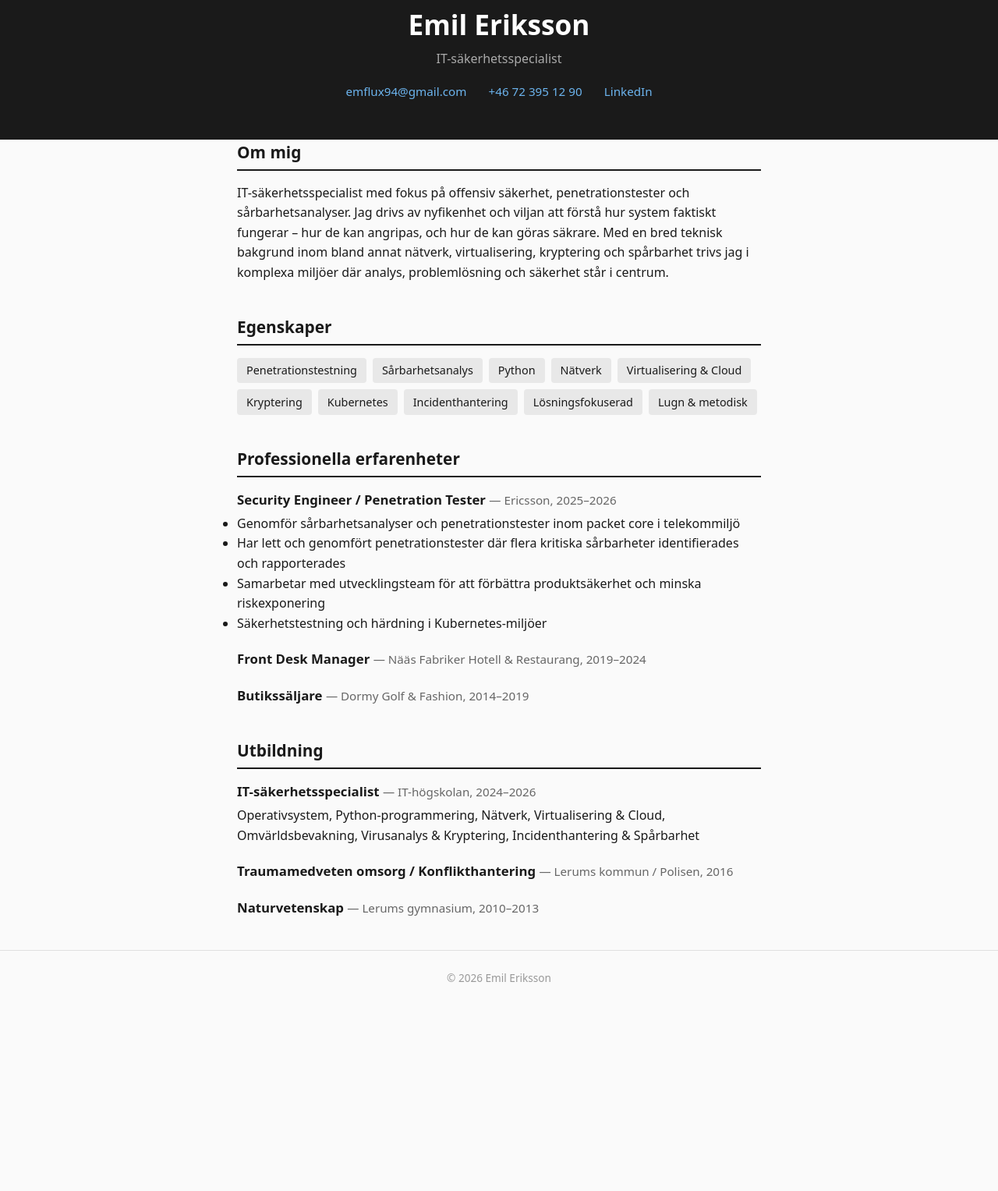
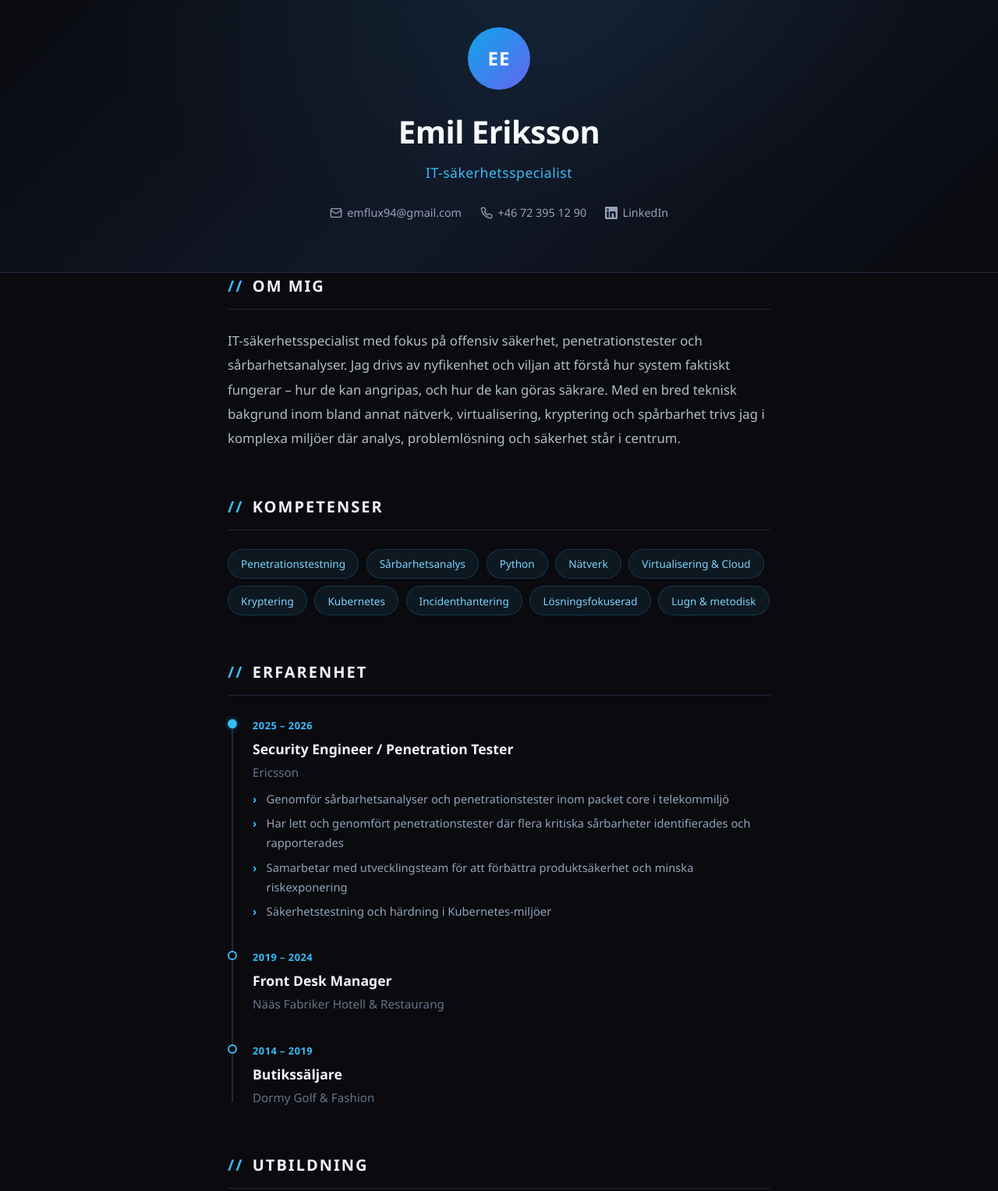
Before and after one commit to Emflux94/cv-website, a plain HTML site: page index.html in a window 1280 px wide. Shown: the part 45-1572 px from the top of the page at 78% size. Before the commit the page ends 1334 px from the top, so only its background shows below. Drawn offline with Linux system fonts and the light colour scheme.

Commit message:
Redesign: dark theme with timeline layout and animations

```diff
--- a/index.html
+++ b/index.html
@@ -9,19 +9,31 @@
 <body>
   <header>
     <div class="container">
+      <div class="header-content">
+        <div class="avatar">EE</div>
         <h1>Emil Eriksson</h1>
         <p class="tagline">IT-säkerhetsspecialist</p>
         <nav>
-        <a href="mailto:emflux94@gmail.com">emflux94@gmail.com</a>
-        <a href="tel:+46723951290">+46 72 395 12 90</a>
-        <a href="https://www.linkedin.com/in/emil-eriksson-41b192139/" target="_blank" rel="noopener">LinkedIn</a>
+          <a href="mailto:emflux94@gmail.com">
+            <svg width="16" height="16" viewBox="0 0 24 24" fill="none" stroke="currentColor" stroke-width="2"><rect x="2" y="4" width="20" height="16" rx="2"/><path d="m22 7-8.97 5.7a1.94 1.94 0 0 1-2.06 0L2 7"/></svg>
+            emflux94@gmail.com
+          </a>
+          <a href="tel:+46723951290">
+            <svg width="16" height="16" viewBox="0 0 24 24" fill="none" stroke="currentColor" stroke-width="2"><path d="M22 16.92v3a2 2 0 0 1-2.18 2 19.79 19.79 0 0 1-8.63-3.07 19.5 19.5 0 0 1-6-6 19.79 19.79 0 0 1-3.07-8.67A2 2 0 0 1 4.11 2h3a2 2 0 0 1 2 1.72c.127.96.361 1.903.7 2.81a2 2 0 0 1-.45 2.11L8.09 9.91a16 16 0 0 0 6 6l1.27-1.27a2 2 0 0 1 2.11-.45c.907.339 1.85.573 2.81.7A2 2 0 0 1 22 16.92z"/></svg>
+            +46 72 395 12 90
+          </a>
+          <a href="https://www.linkedin.com/in/emil-eriksson-41b192139/" target="_blank" rel="noopener">
+            <svg width="16" height="16" viewBox="0 0 24 24" fill="currentColor"><path d="M20.447 20.452h-3.554v-5.569c0-1.328-.027-3.037-1.852-3.037-1.853 0-2.136 1.445-2.136 2.939v5.667H9.351V9h3.414v1.561h.046c.477-.9 1.637-1.85 3.37-1.85 3.601 0 4.267 2.37 4.267 5.455v6.286zM5.337 7.433a2.062 2.062 0 0 1-2.063-2.065 2.064 2.064 0 1 1 2.063 2.065zm1.782 13.019H3.555V9h3.564v11.452zM22.225 0H1.771C.792 0 0 .774 0 1.729v20.542C0 23.227.792 24 1.771 24h20.451C23.2 24 24 23.227 24 22.271V1.729C24 .774 23.2 0 22.222 0h.003z"/></svg>
+            LinkedIn
+          </a>
         </nav>
+      </div>
     </div>
   </header>
 
   <main class="container">
-    <section id="about">
-      <h2>Om mig</h2>
+    <section id="about" class="fade-in">
+      <h2><span class="accent">//</span> Om mig</h2>
       <p>
         IT-säkerhetsspecialist med fokus på offensiv säkerhet, penetrationstester och sårbarhetsanalyser.
         Jag drivs av nyfikenhet och viljan att förstå hur system faktiskt fungerar – hur de kan angripas,
@@ -30,8 +42,8 @@
       </p>
     </section>
 
-    <section id="skills">
-      <h2>Egenskaper</h2>
+    <section id="skills" class="fade-in">
+      <h2><span class="accent">//</span> Kompetenser</h2>
       <ul class="skills-list">
         <li>Penetrationstestning</li>
         <li>Sårbarhetsanalys</li>
@@ -46,37 +58,71 @@
       </ul>
     </section>
 
-    <section id="experience">
-      <h2>Professionella erfarenheter</h2>
-      <article>
-        <h3>Security Engineer / Penetration Tester <span class="meta">— Ericsson, 2025–2026</span></h3>
+    <section id="experience" class="fade-in">
+      <h2><span class="accent">//</span> Erfarenhet</h2>
+      <div class="timeline">
+        <article class="timeline-item">
+          <div class="timeline-marker"></div>
+          <div class="timeline-content">
+            <span class="date">2025 – 2026</span>
+            <h3>Security Engineer / Penetration Tester</h3>
+            <span class="company">Ericsson</span>
             <ul>
               <li>Genomför sårbarhetsanalyser och penetrationstester inom packet core i telekommiljö</li>
               <li>Har lett och genomfört penetrationstester där flera kritiska sårbarheter identifierades och rapporterades</li>
               <li>Samarbetar med utvecklingsteam för att förbättra produktsäkerhet och minska riskexponering</li>
               <li>Säkerhetstestning och härdning i Kubernetes-miljöer</li>
             </ul>
+          </div>
         </article>
-      <article>
-        <h3>Front Desk Manager <span class="meta">— Nääs Fabriker Hotell & Restaurang, 2019–2024</span></h3>
+        <article class="timeline-item">
+          <div class="timeline-marker"></div>
+          <div class="timeline-content">
+            <span class="date">2019 – 2024</span>
+            <h3>Front Desk Manager</h3>
+            <span class="company">Nääs Fabriker Hotell & Restaurang</span>
+          </div>
         </article>
-      <article>
-        <h3>Butikssäljare <span class="meta">— Dormy Golf & Fashion, 2014–2019</span></h3>
+        <article class="timeline-item">
+          <div class="timeline-marker"></div>
+          <div class="timeline-content">
+            <span class="date">2014 – 2019</span>
+            <h3>Butikssäljare</h3>
+            <span class="company">Dormy Golf & Fashion</span>
+          </div>
         </article>
+      </div>
     </section>
 
-    <section id="education">
-      <h2>Utbildning</h2>
-      <article>
-        <h3>IT-säkerhetsspecialist <span class="meta">— IT-högskolan, 2024–2026</span></h3>
-        <p>Operativsystem, Python-programmering, Nätverk, Virtualisering & Cloud, Omvärldsbevakning, Virusanalys & Kryptering, Incidenthantering & Spårbarhet</p>
+    <section id="education" class="fade-in">
+      <h2><span class="accent">//</span> Utbildning</h2>
+      <div class="timeline">
+        <article class="timeline-item">
+          <div class="timeline-marker"></div>
+          <div class="timeline-content">
+            <span class="date">2024 – 2026</span>
+            <h3>IT-säkerhetsspecialist</h3>
+            <span class="company">IT-högskolan</span>
+            <p class="courses">Operativsystem · Python-programmering · Nätverk · Virtualisering & Cloud · Omvärldsbevakning · Virusanalys & Kryptering · Incidenthantering & Spårbarhet</p>
+          </div>
         </article>
-      <article>
-        <h3>Traumamedveten omsorg / Konflikthantering <span class="meta">— Lerums kommun / Polisen, 2016</span></h3>
+        <article class="timeline-item">
+          <div class="timeline-marker"></div>
+          <div class="timeline-content">
+            <span class="date">2016</span>
+            <h3>Traumamedveten omsorg / Konflikthantering</h3>
+            <span class="company">Lerums kommun / Polisen</span>
+          </div>
         </article>
-      <article>
-        <h3>Naturvetenskap <span class="meta">— Lerums gymnasium, 2010–2013</span></h3>
+        <article class="timeline-item">
+          <div class="timeline-marker"></div>
+          <div class="timeline-content">
+            <span class="date">2010 – 2013</span>
+            <h3>Naturvetenskap</h3>
+            <span class="company">Lerums gymnasium</span>
+          </div>
         </article>
+      </div>
     </section>
   </main>
 
@@ -85,5 +131,12 @@
       <p>&copy; 2026 Emil Eriksson</p>
     </div>
   </footer>
+
+  <script>
+    const obs = new IntersectionObserver(entries => {
+      entries.forEach(e => { if (e.isIntersecting) { e.target.classList.add('visible'); obs.unobserve(e.target); }});
+    }, { threshold: 0.1 });
+    document.querySelectorAll('.fade-in').forEach(el => obs.observe(el));
+  </script>
 </body>
 </html>
--- a/style.css
+++ b/style.css
@@ -5,76 +5,124 @@
 }
 
 body {
-  font-family: system-ui, -apple-system, sans-serif;
-  line-height: 1.6;
-  color: #1a1a1a;
-  background: #fafafa;
+  font-family: 'Segoe UI', system-ui, -apple-system, sans-serif;
+  line-height: 1.7;
+  color: #e0e0e0;
+  background: #0a0a0f;
 }
 
 .container {
-  max-width: 720px;
+  max-width: 760px;
   margin: 0 auto;
-  padding: 0 1.5rem;
+  padding: 0 2rem;
 }
 
 /* Header */
 header {
-  background: #1a1a1a;
+  background: linear-gradient(135deg, #0a0a0f 0%, #111827 50%, #0a0a0f 100%);
+  padding: 5rem 0 4rem;
+  text-align: center;
+  border-bottom: 1px solid #1e293b;
+  position: relative;
+  overflow: hidden;
+}
+
+header::before {
+  content: '';
+  position: absolute;
+  inset: 0;
+  background: radial-gradient(ellipse at 50% 0%, rgba(56, 189, 248, 0.08) 0%, transparent 60%);
+}
+
+.header-content {
+  position: relative;
+}
+
+.avatar {
+  width: 80px;
+  height: 80px;
+  border-radius: 50%;
+  background: linear-gradient(135deg, #0ea5e9, #6366f1);
+  display: inline-flex;
+  align-items: center;
+  justify-content: center;
+  font-size: 1.5rem;
+  font-weight: 700;
   color: #fff;
-  padding: 3rem 0;
-  text-align: center;
+  margin-bottom: 1.25rem;
+  letter-spacing: 1px;
 }
 
 header h1 {
-  font-size: 2.2rem;
+  font-size: 2.5rem;
+  font-weight: 700;
+  color: #f8fafc;
+  letter-spacing: -0.5px;
   margin-bottom: 0.25rem;
 }
 
 .tagline {
-  color: #aaa;
-  margin-bottom: 1rem;
+  color: #38bdf8;
+  font-size: 1.1rem;
+  font-weight: 500;
+  margin-bottom: 1.5rem;
+  letter-spacing: 0.5px;
+}
+
+nav {
+  display: flex;
+  justify-content: center;
+  flex-wrap: wrap;
+  gap: 1.5rem;
 }
 
 nav a {
-  color: #6cb4ee;
+  color: #94a3b8;
   text-decoration: none;
-  margin: 0 0.75rem;
-  font-size: 0.95rem;
+  font-size: 0.9rem;
+  display: inline-flex;
+  align-items: center;
+  gap: 0.4rem;
+  transition: color 0.2s;
 }
 
 nav a:hover {
-  text-decoration: underline;
+  color: #38bdf8;
+}
+
+nav svg {
+  flex-shrink: 0;
 }
 
 /* Main */
 main {
-  padding: 2rem 0 3rem;
+  padding: 3rem 0 4rem;
 }
 
 section {
-  margin-bottom: 2.5rem;
+  margin-bottom: 3.5rem;
 }
 
 h2 {
-  font-size: 1.3rem;
-  border-bottom: 2px solid #1a1a1a;
-  padding-bottom: 0.3rem;
-  margin-bottom: 1rem;
+  font-size: 1.25rem;
+  font-weight: 600;
+  color: #f1f5f9;
+  text-transform: uppercase;
+  letter-spacing: 2px;
+  margin-bottom: 1.5rem;
+  padding-bottom: 0.75rem;
+  border-bottom: 1px solid #1e293b;
 }
 
-h3 {
-  font-size: 1.05rem;
-  margin-bottom: 0.25rem;
+.accent {
+  color: #38bdf8;
+  margin-right: 0.25rem;
 }
 
-.meta {
-  font-weight: normal;
-  color: #666;
-  font-size: 0.95rem;
-}
-
-article {
-  margin-bottom: 1.25rem;
+#about p {
+  color: #b0bec5;
+  font-size: 1.05rem;
+  line-height: 1.85;
 }
 
 /* Skills */
@@ -82,58 +130,141 @@ article {
   list-style: none;
   display: flex;
   flex-wrap: wrap;
-  gap: 0.5rem;
+  gap: 0.6rem;
 }
 
 .skills-list li {
-  background: #e8e8e8;
-  padding: 0.3rem 0.75rem;
-  border-radius: 4px;
-  font-size: 0.9rem;
+  background: rgba(56, 189, 248, 0.08);
+  border: 1px solid rgba(56, 189, 248, 0.2);
+  color: #7dd3fc;
+  padding: 0.4rem 1rem;
+  border-radius: 100px;
+  font-size: 0.85rem;
+  font-weight: 500;
+  transition: background 0.2s, border-color 0.2s;
 }
 
-/* Projects */
-.projects-grid {
-  display: grid;
-  grid-template-columns: 1fr;
-  gap: 1rem;
+.skills-list li:hover {
+  background: rgba(56, 189, 248, 0.15);
+  border-color: rgba(56, 189, 248, 0.4);
 }
 
-.project-card {
-  background: #fff;
-  border: 1px solid #ddd;
-  border-radius: 6px;
-  padding: 1.25rem;
+/* Timeline */
+.timeline {
+  position: relative;
+  padding-left: 2rem;
 }
 
-.project-card h3 a {
-  color: #1a1a1a;
-  text-decoration: none;
+.timeline::before {
+  content: '';
+  position: absolute;
+  left: 5px;
+  top: 8px;
+  bottom: 8px;
+  width: 2px;
+  background: #1e293b;
 }
 
-.project-card h3 a:hover {
-  color: #2563eb;
+.timeline-item {
+  position: relative;
+  margin-bottom: 2rem;
 }
 
-.tech {
+.timeline-item:last-child {
+  margin-bottom: 0;
+}
+
+.timeline-marker {
+  position: absolute;
+  left: -2rem;
+  top: 6px;
+  width: 12px;
+  height: 12px;
+  border-radius: 50%;
+  background: #0a0a0f;
+  border: 2px solid #38bdf8;
+}
+
+.timeline-item:first-child .timeline-marker {
+  background: #38bdf8;
+  box-shadow: 0 0 8px rgba(56, 189, 248, 0.4);
+}
+
+.date {
   display: inline-block;
-  margin-top: 0.5rem;
   font-size: 0.8rem;
-  color: #666;
+  font-weight: 600;
+  color: #38bdf8;
+  letter-spacing: 0.5px;
+  margin-bottom: 0.25rem;
+}
+
+.timeline-content h3 {
+  font-size: 1.1rem;
+  font-weight: 600;
+  color: #f1f5f9;
+  margin-bottom: 0.15rem;
+}
+
+.company {
+  color: #64748b;
+  font-size: 0.95rem;
+  display: block;
+  margin-bottom: 0.5rem;
+}
+
+.timeline-content ul {
+  list-style: none;
+  padding: 0;
+}
+
+.timeline-content li {
+  position: relative;
+  padding-left: 1.1rem;
+  margin-bottom: 0.4rem;
+  color: #94a3b8;
+  font-size: 0.92rem;
+}
+
+.timeline-content li::before {
+  content: '›';
+  position: absolute;
+  left: 0;
+  color: #38bdf8;
+  font-weight: 700;
+}
+
+.courses {
+  color: #64748b;
+  font-size: 0.88rem;
+  line-height: 1.6;
+}
+
+/* Fade-in animation */
+.fade-in {
+  opacity: 0;
+  transform: translateY(20px);
+  transition: opacity 0.6s ease, transform 0.6s ease;
+}
+
+.fade-in.visible {
+  opacity: 1;
+  transform: translateY(0);
 }
 
 /* Footer */
 footer {
   text-align: center;
-  padding: 1.5rem 0;
-  color: #999;
-  font-size: 0.85rem;
-  border-top: 1px solid #e0e0e0;
+  padding: 2rem 0;
+  color: #475569;
+  font-size: 0.8rem;
+  border-top: 1px solid #1e293b;
 }
 
 /* Responsive */
-@media (min-width: 600px) {
-  .projects-grid {
-    grid-template-columns: 1fr 1fr;
-  }
+@media (max-width: 600px) {
+  header { padding: 3rem 0 2.5rem; }
+  header h1 { font-size: 1.8rem; }
+  nav { gap: 0.75rem; flex-direction: column; align-items: center; }
+  .container { padding: 0 1.25rem; }
 }
```
Lines whose indentation alone changed are shown as unchanged.
